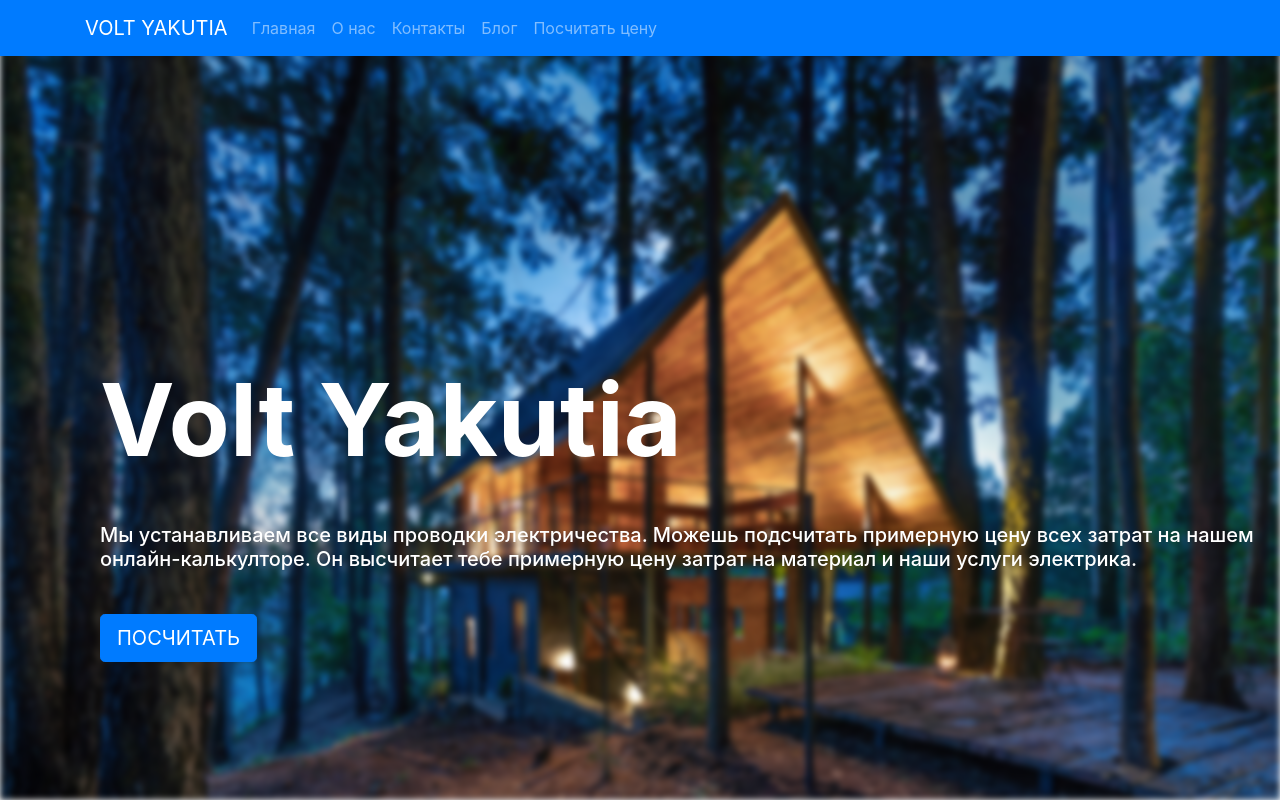
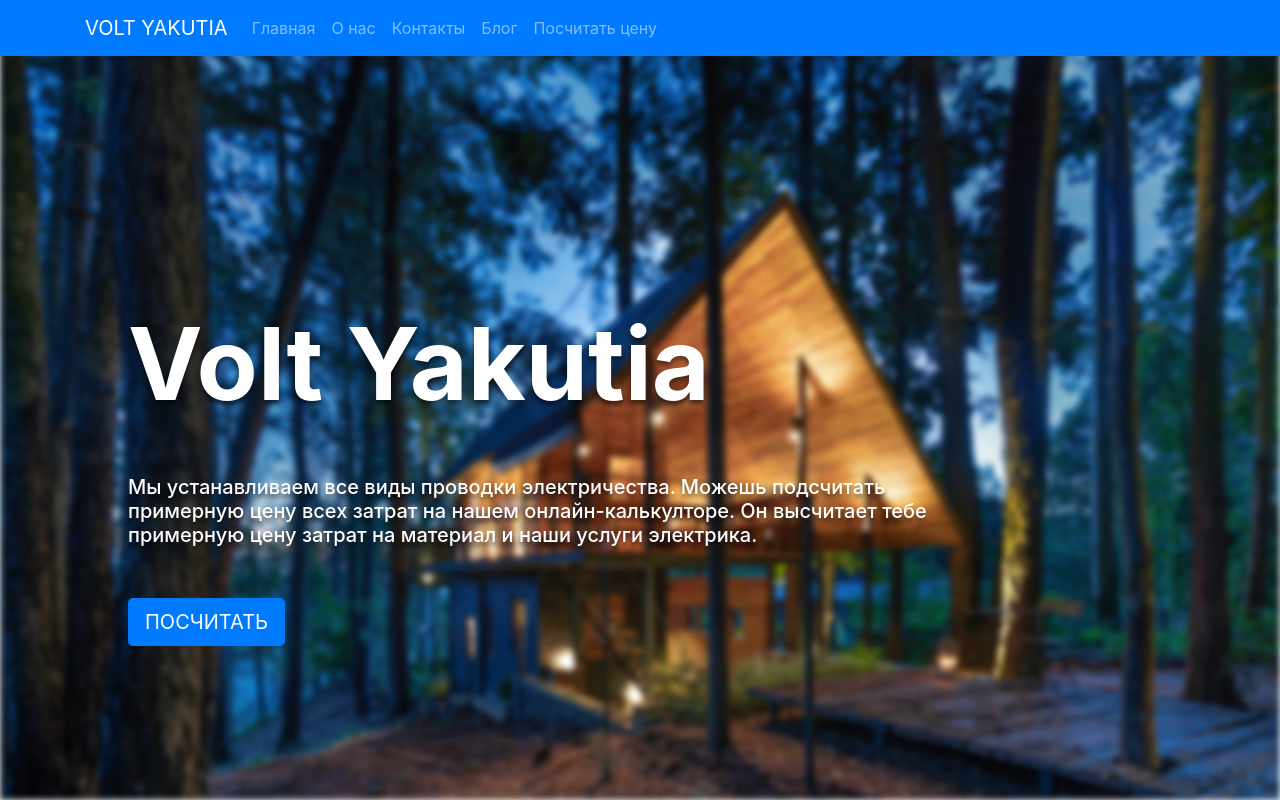
Before and after one commit to spykazik/react-volt-ykt-git, a React (Create React App) app: page / in a window 1280 px wide. Built offline with nearby package versions, Linux system fonts and the light colour scheme.

Commit message:
fixed css home page

```diff
--- a/src/pages/Home.css
+++ b/src/pages/Home.css
@@ -1,8 +1,14 @@
-@media screen and (min-width: 576px) {
+@media screen and (max-width: 768px) {
+  .btn {
+    size: sm;
+  }
+}
+@media screen and (min-width: 315x) {
   h1.Vy {
     font-size: 60px;
   }
 }
+
 @media screen and (min-width: 768px) {
   h1.Vy {
     font-size: 80px;
@@ -39,20 +45,7 @@
     font-size: 25px;
   }
 }
-  @media (max-width: 768px) {
-    .textarea {
-        margin-left: 20px;
-        margin-top: 100px;
-    }
 
-}
-@media (min-width: 769px) {
-    .textarea {
-        margin-left: 100px;
-        margin-top: 360px;
-    }
-
-}
 
 
 .background {
@@ -67,22 +60,27 @@
   filter: blur(3px);
   margin: 0 auto;
 
+
 }
 .textarea {
   position: absolute;
   color: #fff;
-    margin-left: 100px;
-    margin-top: 360px;
+  margin-left: 10%;
+  margin-top: 38vh;
   text-align: left;
   visibility: inherit;
+  text-shadow: 0px 4px 4px rgba(0, 0, 0, 0.5);
+  backdrop-filter: blur(1px)
 }
 .Vy {
+
   font-weight: bold;
 }
 .Za {
 
   font-weight: 400px;
-    margin-top: 43px;
-    margin-bottom: 43px;
+  padding-top: 43px;
+  padding-bottom: 43px;
+  padding-right: 28%;
 
 }
```
Lines whose indentation alone changed are shown as unchanged.
